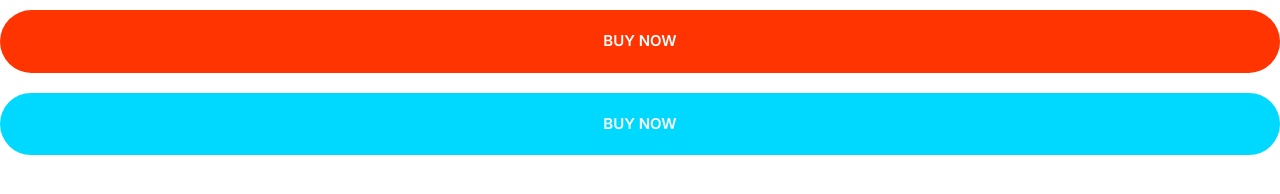
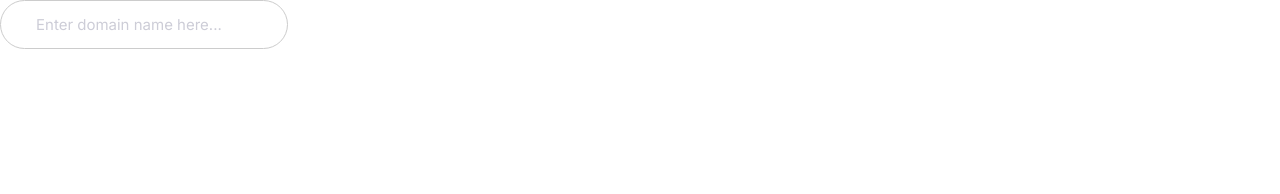
Before and after one commit to orazdaurenov/Moshify, a plain HTML site: page index.html in a window 1280 px wide. Drawn offline with Linux system fonts and the light colour scheme.

Commit message:
Defining Input item

```diff
--- a/CSS/styles.css
+++ b/CSS/styles.css
@@ -244,3 +244,24 @@ font-weight: bold;
     background: var(--color-headings);
     color: #fff;
  }
+
+ /*Inputs*/
+
+ .input {
+border-radius: 30px;
+border: 1px solid #ccc;
+color: var(--color-headings);
+font-size: 2rem;
+outline: 0;
+padding: 1.5rem 3.5rem;
+ }
+
+ ::placeholder {
+    color: #cdcdd7;
+ }
+
+ @media screen and (min-width: 1024px) {
+    .input {
+        font-size: 1.5rem;
+    }
+ }
--- a/index.html
+++ b/index.html
@@ -12,7 +12,6 @@
     <link rel="stylesheet" href="css/STYLES.css">
 </head>
 <body>
-<span class="btn btn--accent btn--block" btn->Buy Now</span>
-<a href="#" class="btn btn--secondary btn--block">Buy now</a>
+    <input type="text" class="input" placeholder="Enter domain name here...">
 </body>
 </html>
```
Also changed, not shown: Components/inputs.html (added, +1 -0 lines).
